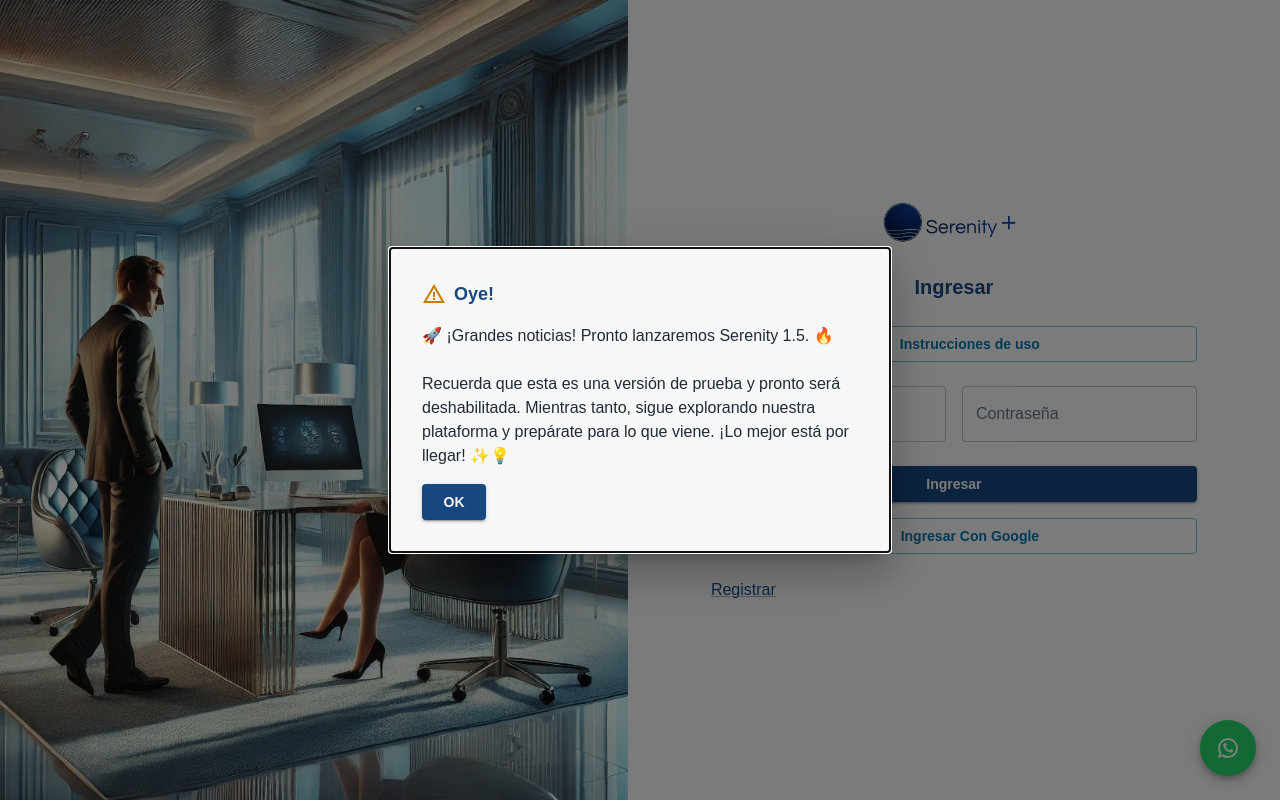
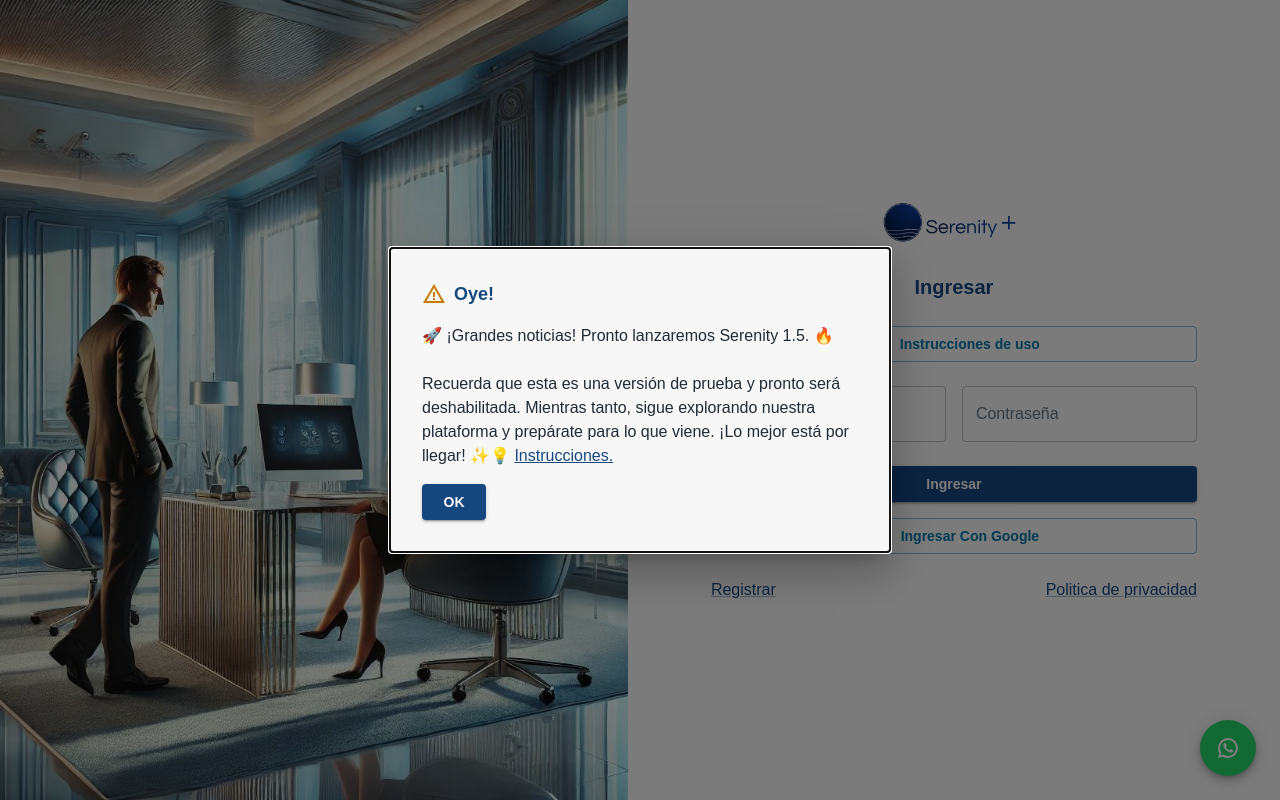
Before and after one commit to CarlosRobledoM/Serenity, a React (Create React App) app: page /login in a window 1280 px wide. Built offline with nearby package versions, Linux system fonts and the light colour scheme; no server answers.

Commit message:
Fix modal information and data policy

```diff
--- a/src/components/ModalInformation.js
+++ b/src/components/ModalInformation.js
@@ -40,7 +40,14 @@ export default function BasicModal() {
             <br />
             Recuerda que esta es una versión de prueba y pronto será
             deshabilitada. Mientras tanto, sigue explorando nuestra plataforma y
-            prepárate para lo que viene. ¡Lo mejor está por llegar! ✨💡
+            prepárate para lo que viene. ¡Lo mejor está por llegar! ✨💡{' '}
+            <a
+              href="https://home.serenityapp.co/instrucciones-demo"
+              target="_blank"
+              rel="noreferrer"
+            >
+              Instrucciones.
+            </a>
           </Typography>
           <Button variant="contained" onClick={handleClose}>
             OK
--- a/src/views/login/index.js
+++ b/src/views/login/index.js
@@ -119,12 +119,16 @@ export default function Login() {
             >
               Registrar
             </Link>
-            {/* <Link
+            <Link
               sx={{ ':hover': { cursor: 'pointer' } }}
-              onClick={() => navigate('/')}
+              onClick={() =>
+                window.open(
+                  'https://home.serenityapp.co/politica-privacidad-de-datos-demo',
+                )
+              }
             >
-              Olvide mi contraseña
-            </Link> */}
+              Politica de privacidad
+            </Link>
           </Box>
         </Box>
       </Box>
```
